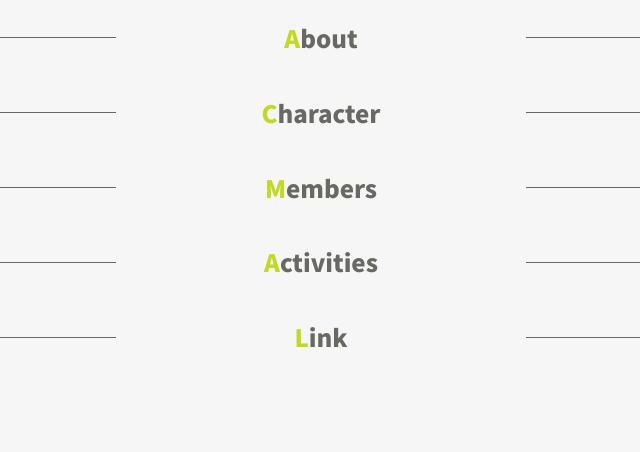
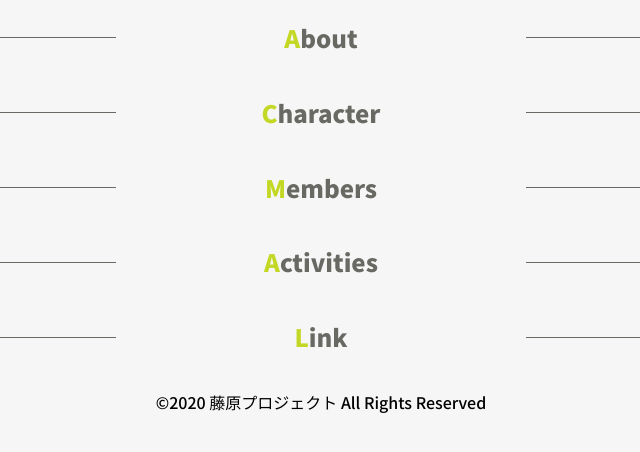
Before and after one commit to habakigumi/univ-web, a Vue app: page / in a window 1280 px wide. Shown: the top 452 px of the page, without its empty margins (319-959 px from the left). Built offline with nearby package versions, Linux system fonts and the light colour scheme.

Commit message:
権利表示追加

```diff
--- a/src/components/Footer.vue
+++ b/src/components/Footer.vue
@@ -1,5 +1,7 @@
 <template>
-  <footer></footer>
+  <footer>
+    <p>&copy;2020 藤原プロジェクト All Rights Reserved</p>
+  </footer>
 </template>
 
 <script>
```
